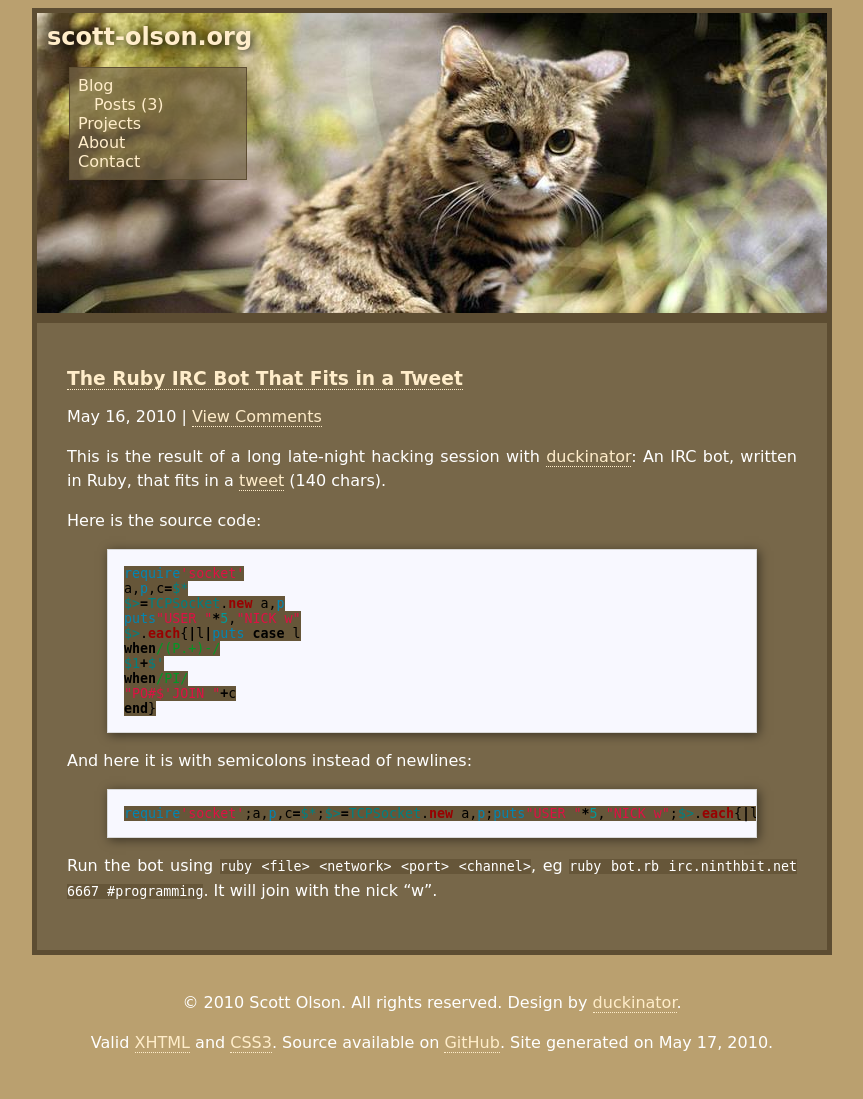
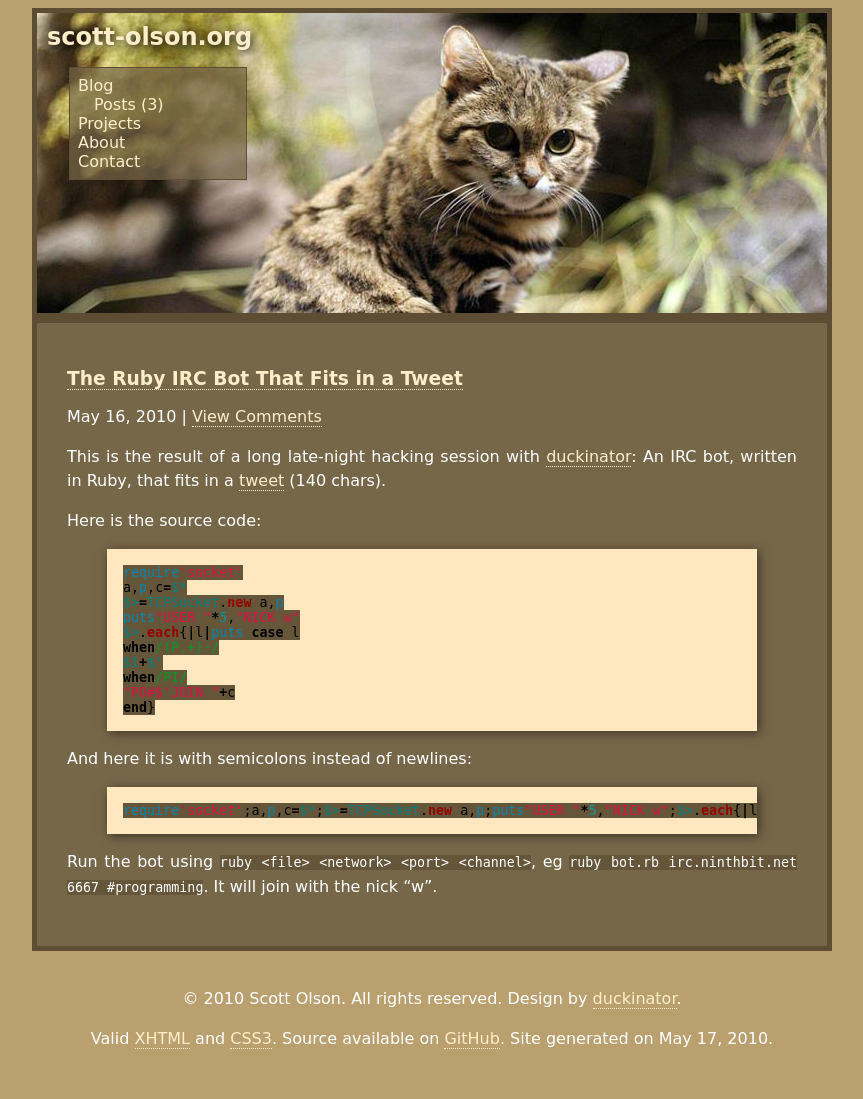
Before and after one commit to solson/scott-olson.org, a Jekyll site: the page built from index.html, in a window 1280 px wide. Shown: the whole page, without its empty margins (208-1071 px from the left). Built offline with Jekyll 4.4.1, drawn with Linux system fonts in a browser that asks for light colours; Markdown is read by kramdown in place of the engine named in the settings; comment, search, counter and statistics services are not loaded.

Commit message:
Improved the look of code boxes - better background, no border.

```diff
--- a/stylesheets/default.css
+++ b/stylesheets/default.css
@@ -50,8 +50,6 @@ img {
 
 .highlight {
 	color: black;
-	border: 1px solid #D9D9D9;
-	background-color: #F8F8FF;
 	box-shadow: 2px 2px 10px rgba(0, 0, 0, 0.5);
 	-moz-box-shadow: 2px 2px 10px rgba(0, 0, 0, 0.5);
 	-webkit-box-shadow: 2px 2px 10px rgba(0, 0, 0, 0.5);
@@ -61,7 +59,6 @@ img {
 
 .highlight pre {
 	margin: 0;
-	background-color: #F8F8FF;
 }
 
 #footer {
--- a/themes/cat/theme.css
+++ b/themes/cat/theme.css
@@ -22,6 +22,10 @@ body {
 	border-color: #5D4D32;
 }
 
+.highlight {
+	background-color: #ffe8c0;
+}
+
 code {
 	background-color: #665639;
 }
```
